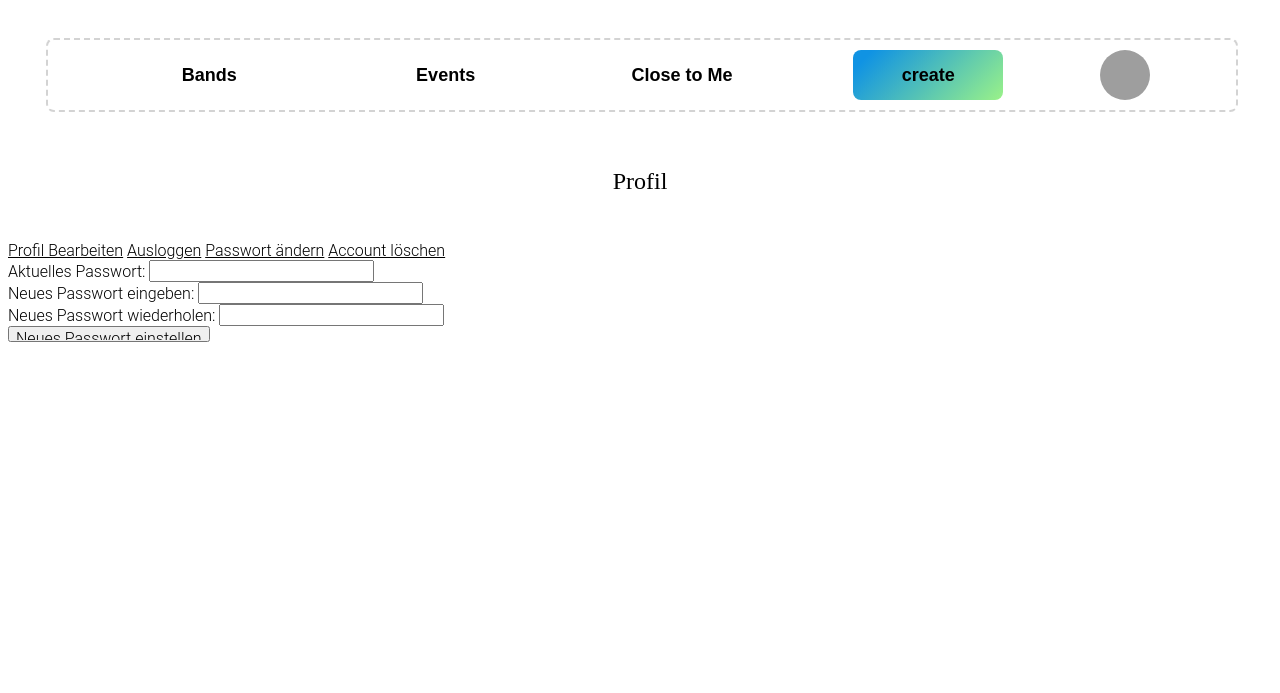
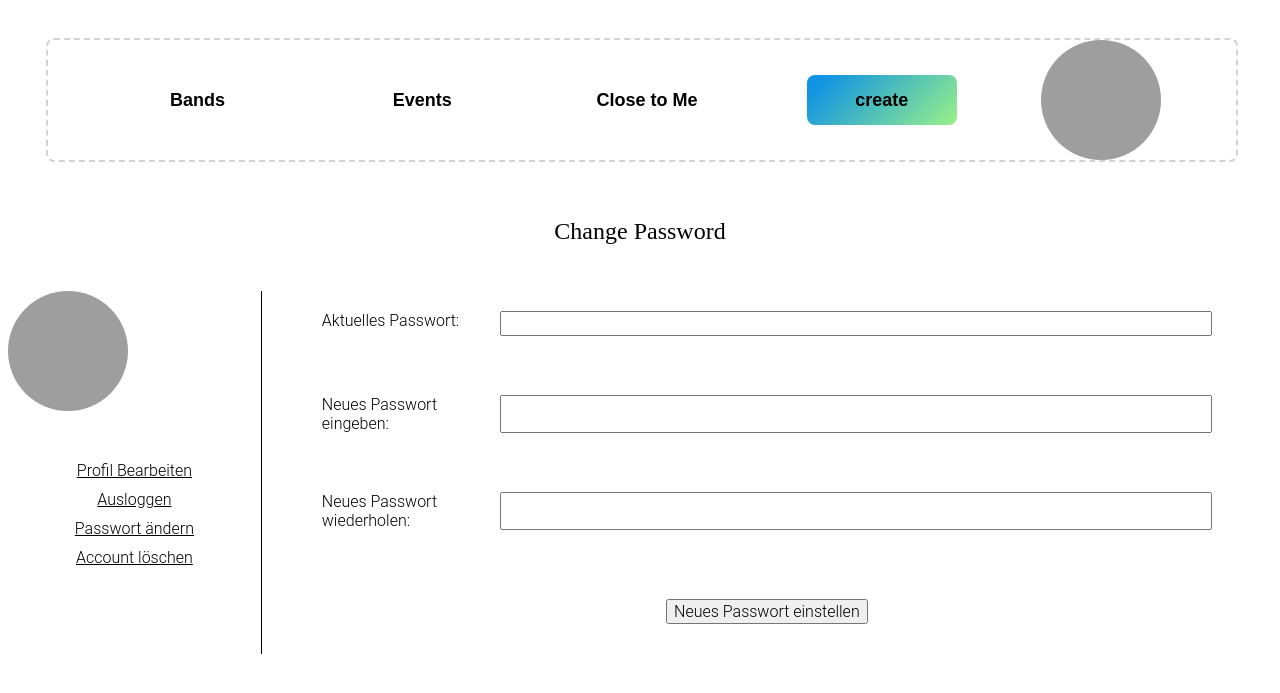
Before and after one commit to moritzscheer/ham, a PHP site: page /Profil/changePasswort.php in a window 1280 px wide. Shown: the top 693 px of the page. Run offline with PHP 8.4, Linux system fonts and the light colour scheme; grey boxes are pictures that could not be loaded.

Commit message:
gzzzdwwda

```diff
--- a/Profil/changePasswort.php
+++ b/Profil/changePasswort.php
@@ -1,33 +1,37 @@
 <?php include_once "../php/head.php" ?>
-
 <body>
-
 <?php include_once "../php/header.php" ?>
 
-<div>
-    <h1>Profil</h1>
+    <h1 >Change Password</h1>
 
-    <!-- Navigation -->
-    <?php include_once "profilNavigation.php" ?>
+    <div class="profileGrid">
 
-    <!-- Passwort änder Feld-->
-    <div class="change_password">
+    <!-- account navigation -->
+    <div  class="profileNavBox">
+        <div class="profilePicture">
+            <img src="../images/profilePicture.jpg" alt="profile picture" height="120" width="120" class="profilePicture">
+        </div>
+        <?php include_once "../Profil/profilNavigation.php" ?>
+    </div>
 
-        <form action="profile.php">
-            <label>Aktuelles Passwort:</label>
-            <input type="password" id="password_actuell"><br>
+    <!-- Passwort änder Feld -->
+        <form action="profile.php" class="profileContent">
+            <label class="entry">Aktuelles Passwort:
+                <input type="password" id="password_actuell"><br>
+            </label>
 
-            <label>Neues Passwort eingeben:</label>
-            <input type="password" id="password_new_1"><br>
+            <label class="entry">Neues Passwort eingeben:
+                <input type="password" id="password_new_1"><br>
+            </label>
 
-            <label>Neues Passwort wiederholen:</label>
-            <input type="password" id="password_new_2"><br>
+            <label class="entry">Neues Passwort wiederholen:
+                <input type="password" id="password_new_2"><br>
+            </label>
 
-            <input type="submit" id="confirm_new_password" value="Neues Passwort einstellen">
-
+            <a href="../Profile/profile.php" class="accountSubmit">
+                <input type="submit" id="confirm_new_password" value="Neues Passwort einstellen">
+            </a>
         </form>
-
-    </div>
 
 </div>
 </body>
--- a/Profil/profilNavigation.php
+++ b/Profil/profilNavigation.php
@@ -1,4 +1,4 @@
-<div>
+<div class="profileNav">
     <a href="../editProfile.php">Profil Bearbeiten</a>
     <a href="../index.php">Ausloggen</a>
     <a href="../changePasswort.php">Passwort ändern</a>
--- a/css/format.css
+++ b/css/format.css
@@ -16,19 +16,11 @@
     padding: 30px;
 }
 
-input {
-    height: 16px;
-}
-
-label {
-    height: 16px;
-}
 
 
 
 
-
-/* profile & editProfile*/
+/* main grid in profile*/
 .profileGrid {
     display: grid;
     grid-template-columns: 20% auto;
@@ -36,22 +28,59 @@
     background-color: black;
 }
 
-.profilePicture {
-    border-radius: 50%;
+/* left side of the profile grid  */
+.profileNavBox {
+    grid-column: 1;
+    display: grid;
+    grid-template-rows: max-content auto;
+    background-color: white;
 }
 
+/* profile picture box */
+.profilePicture {
+    grid-row: 1;
+    height: 120px;
+    width: 120px;
+    border-radius: 50%;
+
+}
+
+.profilePicture {
+}
+
+#profilePictureEdit:hover {
+    -webkit-filter: blur(4px);
+}
+
+.profilePictureBox label {
+    margin: auto;
+}
+
+/* profile navigation box */
 .profileNav {
-    grid-column: 1;
+    grid-row: 2;
     display: flex;
     flex-direction: column;
     align-items: center;
-    background-color: white;
+    padding-top: 50px;
+    gap: 10px;
 }
 
-.profileNav a, .profileNav img {
-    margin: 10px;
-}
 
+
+
+
+
+
+
+
+
+
+
+
+
+
+/* right side of the profile grid */
 .profileContent {
     display: flex;
     flex-direction: column;
@@ -62,7 +91,8 @@
 .entry {
     display: grid;
     grid-template-columns: 20% auto;
-    padding: 20px 50px 20px 50px;
+    grid-template-rows: auto;
+    padding: 20px 60px 20px 60px;
 }
 
 .attributes {
@@ -76,6 +106,7 @@
 .accountSubmit {
     grid-row: 2;
     text-align: center;
+    margin: 30px;
 }
 
 
```
Also changed, not shown: Profil/editProfile.php (+5 -4 lines), Profil/profile.php (+5 -6 lines).
